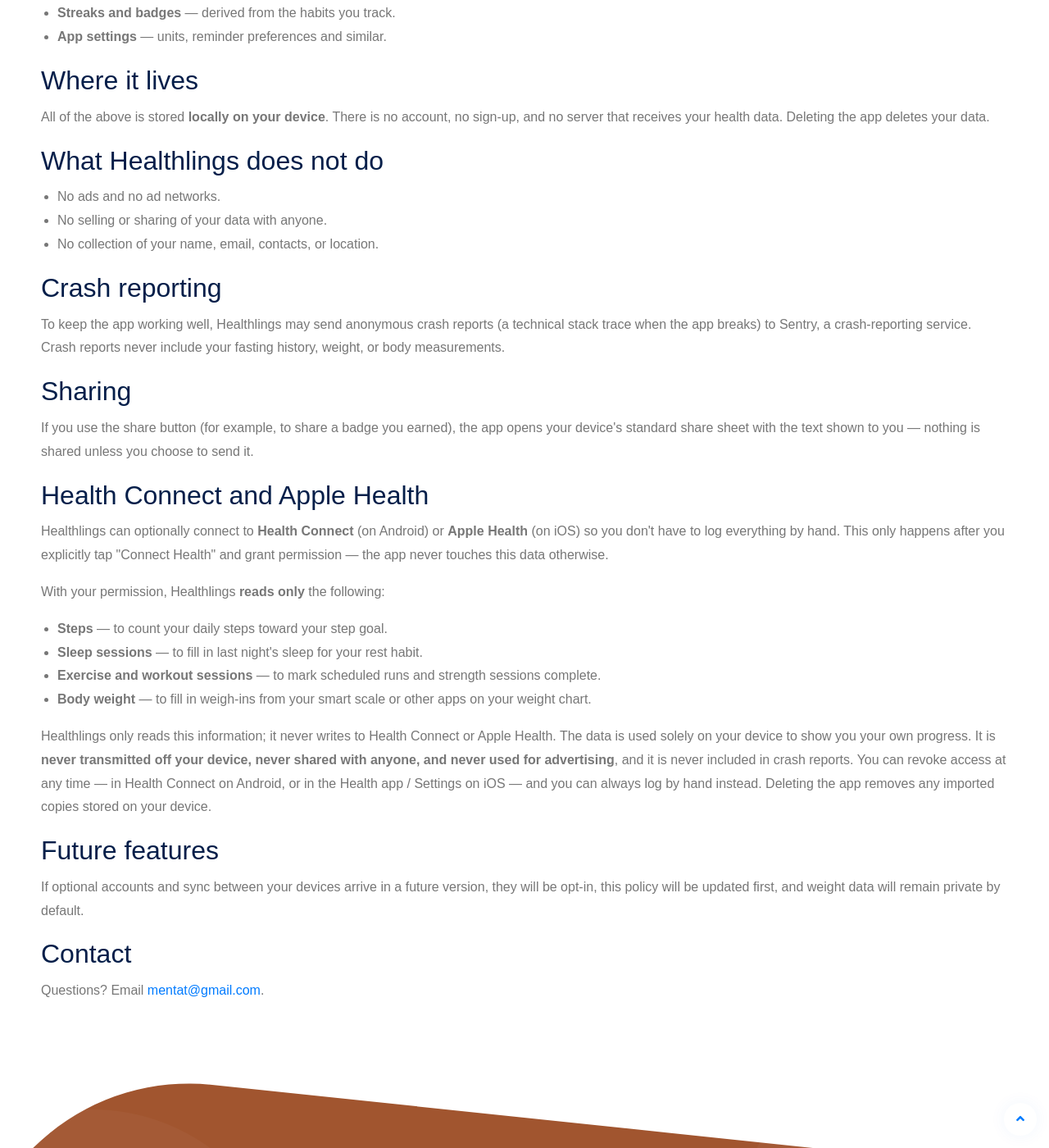
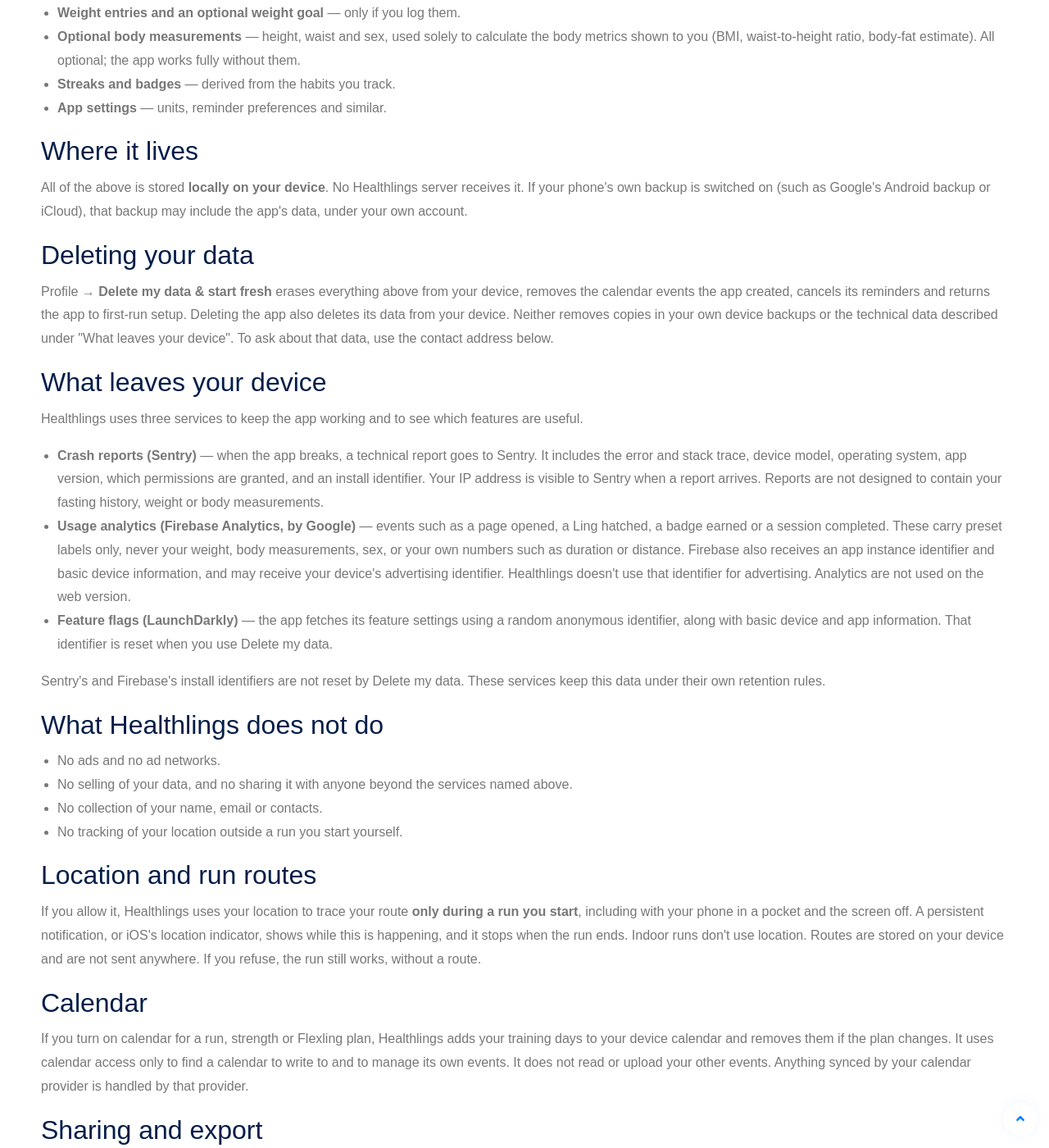
Before and after one commit to koraybalci/healthlings-www, a Jekyll site: the page built from privacy.html, in a window 1280 px wide and 1400 px high, scrolled down 398 px. Shown: the whole window at 82% size. Built offline with Jekyll 4.4.1, drawn with Linux system fonts in a browser that asks for light colours; some web fonts are replaced; some of the changed text lies outside the part shown.

Commit message:
Bring the privacy policy in line with the app
- Disclose route tracing, Firebase Analytics, LaunchDarkly and calendar access
- Describe what crash reports contain, and how deleting data works
- Add Flexling, device backups, the AI export and all Health reads

Co-Authored-By: Claude Opus 5.5 <noreply@anthropic.com>

```diff
--- a/privacy.html
+++ b/privacy.html
@@ -3,14 +3,15 @@ layout: privacy
 ---
 <div style="padding: 50px;">
     <h1>Healthlings: Privacy Policy</h1>
-    <p>Last updated: July 14, 2026</p>
+    <p>Last updated: November 6, 2026</p>
 
-    <p>Healthlings is a health-habits app made by a solo developer for family and friends. This policy is short because the app is simple about your data: it stays with you.</p>
+    <p>Healthlings is a health-habits app made by a solo developer. This policy is short because the app is simple about your data: your health data stays with you. There is no account and no sign-up.</p>
 
-    <h2>What Healthlings stores</h2>
+    <h2>What Healthlings stores on your device</h2>
     <ul>
         <li><strong>Fasting history</strong> — the fasts you start and complete, your chosen protocol and goal.</li>
-        <li><strong>Your other habit logs</strong> — daily steps, sleep, and alcohol-free days, plus running and strength-training plans, for the habits (Lings) you choose to track.</li>
+        <li><strong>Your other habit logs</strong> — daily steps, sleep and alcohol-free days, plus running, strength-training and Flexling plans and sessions, for the habits (Lings) you choose to track.</li>
+        <li><strong>Run routes</strong> — the GPS trace of a run, if you allow route tracing.</li>
         <li><strong>Weight entries and an optional weight goal</strong> — only if you log them.</li>
         <li><strong>Optional body measurements</strong> — height, waist and sex, used solely to calculate the body metrics shown to you (BMI, waist-to-height ratio, body-fat estimate). All optional; the app works fully without them.</li>
         <li><strong>Streaks and badges</strong> — derived from the habits you track.</li>
@@ -18,31 +19,49 @@ layout: privacy
     </ul>
 
     <h2>Where it lives</h2>
-    <p>All of the above is stored <strong>locally on your device</strong>. There is no account, no sign-up, and no server that receives your health data. Deleting the app deletes your data.</p>
+    <p>All of the above is stored <strong>locally on your device</strong>. No Healthlings server receives it. If your phone's own backup is switched on (such as Google's Android backup or iCloud), that backup may include the app's data, under your own account.</p>
+
+    <h2>Deleting your data</h2>
+    <p>Profile → <strong>Delete my data &amp; start fresh</strong> erases everything above from your device, removes the calendar events the app created, cancels its reminders and returns the app to first-run setup. Deleting the app also deletes its data from your device. Neither removes copies in your own device backups or the technical data described under "What leaves your device". To ask about that data, use the contact address below.</p>
+
+    <h2>What leaves your device</h2>
+    <p>Healthlings uses three services to keep the app working and to see which features are useful.</p>
+    <ul>
+        <li><strong>Crash reports (Sentry)</strong> — when the app breaks, a technical report goes to Sentry. It includes the error and stack trace, device model, operating system, app version, which permissions are granted, and an install identifier. Your IP address is visible to Sentry when a report arrives. Reports are not designed to contain your fasting history, weight or body measurements.</li>
+        <li><strong>Usage analytics (Firebase Analytics, by Google)</strong> — events such as a page opened, a Ling hatched, a badge earned or a session completed. These carry preset labels only, never your weight, body measurements, sex, or your own numbers such as duration or distance. Firebase also receives an app instance identifier and basic device information, and may receive your device's advertising identifier. Healthlings doesn't use that identifier for advertising. Analytics are not used on the web version.</li>
+        <li><strong>Feature flags (LaunchDarkly)</strong> — the app fetches its feature settings using a random anonymous identifier, along with basic device and app information. That identifier is reset when you use Delete my data.</li>
+    </ul>
+    <p>Sentry's and Firebase's install identifiers are not reset by Delete my data. These services keep this data under their own retention rules.</p>
 
     <h2>What Healthlings does not do</h2>
     <ul>
         <li>No ads and no ad networks.</li>
-        <li>No selling or sharing of your data with anyone.</li>
-        <li>No collection of your name, email, contacts, or location.</li>
+        <li>No selling of your data, and no sharing it with anyone beyond the services named above.</li>
+        <li>No collection of your name, email or contacts.</li>
+        <li>No tracking of your location outside a run you start yourself.</li>
     </ul>
 
-    <h2>Crash reporting</h2>
-    <p>To keep the app working well, Healthlings may send anonymous crash reports (a technical stack trace when the app breaks) to Sentry, a crash-reporting service. Crash reports never include your fasting history, weight, or body measurements.</p>
+    <h2>Location and run routes</h2>
+    <p>If you allow it, Healthlings uses your location to trace your route <strong>only during a run you start</strong>, including with your phone in a pocket and the screen off. A persistent notification, or iOS's location indicator, shows while this is happening, and it stops when the run ends. Indoor runs don't use location. Routes are stored on your device and are not sent anywhere. If you refuse, the run still works, without a route.</p>
 
-    <h2>Sharing</h2>
-    <p>If you use the share button (for example, to share a badge you earned), the app opens your device's standard share sheet with the text shown to you — nothing is shared unless you choose to send it.</p>
+    <h2>Calendar</h2>
+    <p>If you turn on calendar for a run, strength or Flexling plan, Healthlings adds your training days to your device calendar and removes them if the plan changes. It uses calendar access only to find a calendar to write to and to manage its own events. It does not read or upload your other events. Anything synced by your calendar provider is handled by that provider.</p>
+
+    <h2>Sharing and export</h2>
+    <p>If you share something (for example, a badge you earned or your weekly recap), the app opens your device's standard share sheet — nothing is sent unless you choose to send it. The AI export works the same way: it builds a summary of your own data, including your body details if you leave them switched on, which you can read, then copy or share wherever you decide. What happens to it after that is up to you and the service you send it to.</p>
 
     <h2>Health Connect and Apple Health</h2>
-    <p>Healthlings can optionally connect to <strong>Health Connect</strong> (on Android) or <strong>Apple Health</strong> (on iOS) so you don't have to log everything by hand. This only happens after you explicitly tap "Connect Health" and grant permission — the app never touches this data otherwise.</p>
+    <p>Healthlings can optionally connect to <strong>Health Connect</strong> (on Android) or <strong>Apple Health</strong> (on iOS) so you don't have to log everything by hand. This only happens after you tap Connect and grant permission. The app asks only for what the Lings you've hatched need.</p>
     <p>With your permission, Healthlings <strong>reads only</strong> the following:</p>
     <ul>
         <li><strong>Steps</strong> — to count your daily steps toward your step goal.</li>
         <li><strong>Sleep sessions</strong> — to fill in last night's sleep for your rest habit.</li>
         <li><strong>Exercise and workout sessions</strong> — to mark scheduled runs and strength sessions complete.</li>
+        <li><strong>Distance and calories burned</strong> — read along with a workout, because the workout can't be read without them on Android. Distance is used for your runs; calories are not shown or stored.</li>
         <li><strong>Body weight</strong> — to fill in weigh-ins from your smart scale or other apps on your weight chart.</li>
     </ul>
-    <p>Healthlings only reads this information; it never writes to Health Connect or Apple Health. The data is used solely on your device to show you your own progress. It is <strong>never transmitted off your device, never shared with anyone, and never used for advertising</strong>, and it is never included in crash reports. You can revoke access at any time — in Health Connect on Android, or in the Health app / Settings on iOS — and you can always log by hand instead. Deleting the app removes any imported copies stored on your device.</p>
+    <p>On Android, if you turn on Stepling's evening heads-up, the app also reads your step count in the background once a day to check on your streak.</p>
+    <p>Healthlings only reads this information; it never writes to Health Connect or Apple Health. The data is used solely on your device to show you your own progress. It is <strong>never sent to any server, never sold, and never used for advertising</strong>. It leaves your device only if you choose to share or export it yourself, as described above. You can revoke access at any time — in Health Connect on Android, or in the Health app / Settings on iOS — and you can always log by hand instead (Stepling is the exception: it counts steps from Health only).</p>
 
     <h2>Future features</h2>
     <p>If optional accounts and sync between your devices arrive in a future version, they will be opt-in, this policy will be updated first, and weight data will remain private by default.</p>
```
